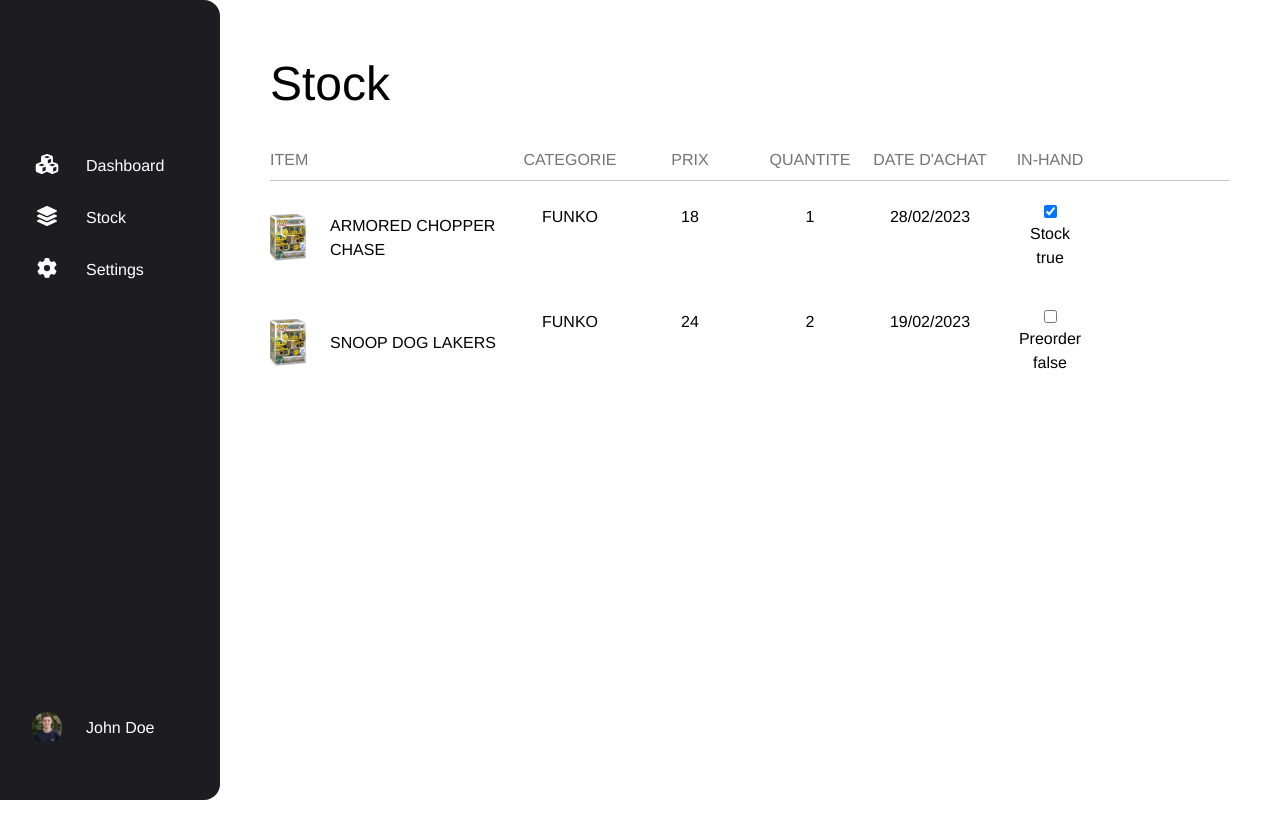
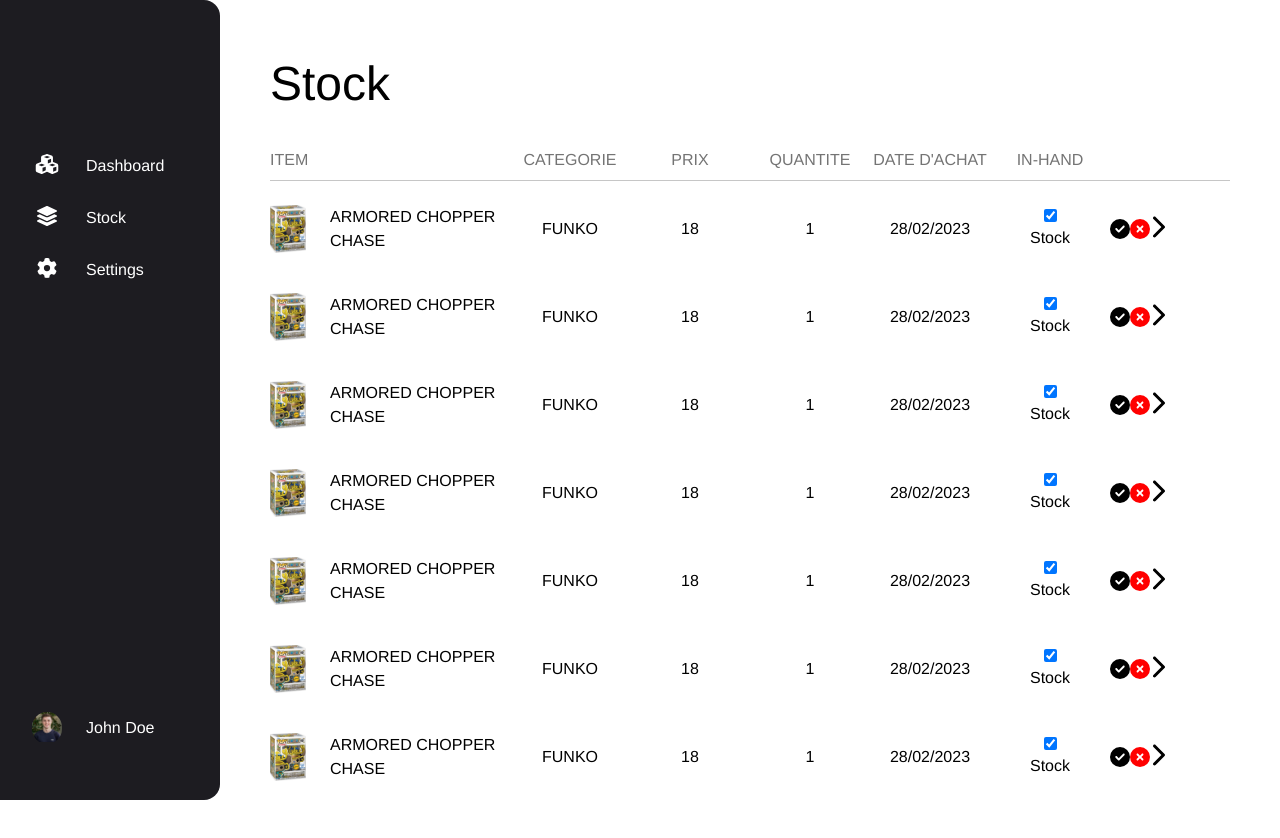
Before and after one commit to kevinrbr/dashboard-wallet-vue, a Vue app: page / in a window 1280 px wide. Shown: the top 838 px of the page. Built offline with nearby package versions, Linux system fonts and the light colour scheme; data requests are answered from the project's data file; a web font is replaced by a local one.

Commit message:
feat: delete product

```diff
--- a/db.json
+++ b/db.json
@@ -1,7 +1,7 @@
 {
   "products": [
     {
-      "id": 1,
+      "id": 7,
       "image": "./images/one-piece-1131-chopper-en-armure-chase-2-1669110369_0x460.webp",
       "name": "Armored Chopper Chase",
       "category": "funko",
@@ -11,14 +11,64 @@
       "inHand": true
     },
     {
-      "id": 2,
+      "id": 8,
       "image": "./images/one-piece-1131-chopper-en-armure-chase-2-1669110369_0x460.webp",
-      "name": "Snoop Dog Lakers",
+      "name": "Armored Chopper Chase",
       "category": "funko",
-      "price": 24,
-      "quantity": 2,
-      "buyingDate": "19/02/2023",
-      "inHand": false
+      "price": 18,
+      "quantity": 1,
+      "buyingDate": "28/02/2023",
+      "inHand": true
+    },
+    {
+      "id": 9,
+      "image": "./images/one-piece-1131-chopper-en-armure-chase-2-1669110369_0x460.webp",
+      "name": "Armored Chopper Chase",
+      "category": "funko",
+      "price": 18,
+      "quantity": 1,
+      "buyingDate": "28/02/2023",
+      "inHand": true
+    },
+    {
+      "id": 10,
+      "image": "./images/one-piece-1131-chopper-en-armure-chase-2-1669110369_0x460.webp",
+      "name": "Armored Chopper Chase",
+      "category": "funko",
+      "price": 18,
+      "quantity": 1,
+      "buyingDate": "28/02/2023",
+      "inHand": true
+    },
+    {
+      "id": 11,
+      "image": "./images/one-piece-1131-chopper-en-armure-chase-2-1669110369_0x460.webp",
+      "name": "Armored Chopper Chase",
+      "category": "funko",
+      "price": 18,
+      "quantity": 1,
+      "buyingDate": "28/02/2023",
+      "inHand": true
+    },
+    {
+      "id": 12,
+      "image": "./images/one-piece-1131-chopper-en-armure-chase-2-1669110369_0x460.webp",
+      "name": "Armored Chopper Chase",
+      "category": "funko",
+      "price": 18,
+      "quantity": 1,
+      "buyingDate": "28/02/2023",
+      "inHand": true
+    },
+    {
+      "id": 13,
+      "image": "./images/one-piece-1131-chopper-en-armure-chase-2-1669110369_0x460.webp",
+      "name": "Armored Chopper Chase",
+      "category": "funko",
+      "price": 18,
+      "quantity": 1,
+      "buyingDate": "28/02/2023",
+      "inHand": true
     }
   ]
 }
--- a/src/components/Navbar.vue
+++ b/src/components/Navbar.vue
@@ -1,5 +1,5 @@
 <template>
-    <nav class="absolute bottom-0 right-0 left-0 bg-neutral sm:top-0 sm:right-auto sm:w-[220px] sm:rounded-tr-2xl sm:rounded-br-2xl">
+    <nav class="fixed bottom-0 right-0 left-0 bg-neutral sm:top-0 sm:right-auto sm:w-[220px] sm:rounded-tr-2xl sm:rounded-br-2xl">
         <ul class="flex h-16 items-center justify-between py-0 px-8 sm:flex-col sm:pt-[150px] sm:h-auto sm:items-start sm:gap-6">
             <li class="text-white text-xl">
                 <a href="#">
--- a/src/main.ts
+++ b/src/main.ts
@@ -11,6 +11,9 @@
   faLayerGroup,
   faPlus,
   faGear,
+  faCircleCheck,
+  faCircleXmark,
+  faChevronRight,
 } from "@fortawesome/free-solid-svg-icons";
 
 const router = createRouter({
@@ -18,7 +21,15 @@
   routes: [{ path: "/", component: () => import("./views/Stock.vue") }],
 });
 
-library.add(faCubes, faLayerGroup, faPlus, faGear);
+library.add(
+  faCubes,
+  faLayerGroup,
+  faPlus,
+  faGear,
+  faCircleCheck,
+  faCircleXmark,
+  faChevronRight
+);
 const app = createApp(App);
 
 app.use(router).component("font-awesome-icon", FontAwesomeIcon);
--- a/src/shared/data.service.ts
+++ b/src/shared/data.service.ts
@@ -7,17 +7,25 @@
   return data;
 };
 
-const updateStock = async function (item: IItems) {
+const updateProduct = async function (item: IItems) {
   const response = await axios.put(
     `http://localhost:3000/products/${item.id}`,
     item
   );
   const updatedHero = response.data;
-  console.log(updatedHero);
   return updatedHero;
+};
+
+const deleteProduct = async function (item: IItems) {
+  const response = await axios.delete(
+    `http://localhost:3000/products/${item.id}`
+  );
+  getStock();
+  return response;
 };
 
 export const dataService = {
   getStock,
-  updateStock,
+  updateProduct,
+  deleteProduct,
 };
--- a/src/shared/types/items.ts
+++ b/src/shared/types/items.ts
@@ -5,6 +5,7 @@
   category: string;
   price: number;
   quantity: number;
+  sold: boolean;
   buyingDate: string;
   inHand: boolean;
 }
--- a/src/views/Stock.vue
+++ b/src/views/Stock.vue
@@ -2,9 +2,12 @@
 
 import { dataService } from '@/shared/data.service';
 import { IItems } from '@/shared/types/items';
-import { ref } from 'vue';
+import { reactive, ref, watch } from 'vue';
 
 const items = ref<IItems[]>(await dataService.getStock());
+
+  watch(items, (newValue) => {
+    }, { deep: true })
 
 </script>
 
@@ -19,7 +22,7 @@
       <span class="text-center">Date d'achat</span>
       <span class="text-center">In-Hand</span>
     </div>
-    <div v-for="i in items" key="i.id" class="grid mb-10 sm:grid-cols-[2fr_1fr_1fr_1fr_1fr_1fr_1fr]">
+    <div v-for="i in items" key="i.id" class="grid mb-10 items-center sm:grid-cols-[2fr_1fr_1fr_1fr_1fr_1fr_1fr]">
         <div class="font-title flex items-center">
           <img :src="i.image" class="w-[15%]"/>
           <p class="uppercase ml-6 sm:max-w-[200px]">{{ i.name }}</p>
@@ -29,9 +32,20 @@
         <p class="text-center">{{ i.quantity }}</p>
         <p class="text-center">{{ i.buyingDate }}</p>
         <div class="text-center flex flex-col justify-center items-center">
-          <input type="checkbox" v-model="i.inHand" @change="dataService.updateStock(i)">
+          <input type="checkbox" v-model="i.inHand" @change="dataService.updateProduct(i)">
           <label class="mt-1">{{ i.inHand ? "Stock" : "Preorder" }}</label>
-          {{ i.inHand }}
+        </div>
+        <div>
+          <font-awesome-icon icon="fa-solid fa-circle-check" class="text-xl" />
+          <font-awesome-icon
+            icon="fa-solid fa-circle-xmark"
+            class="text-xl text-red"
+            @click="() => {
+              dataService.deleteProduct(i);
+              items = items.filter(item => item.id !== i.id);
+            }"
+          />
+          <font-awesome-icon icon="fa-solid fa-chevron-right" class="text-2xl" />
         </div>
     </div>
   </section>
--- a/tailwind.config.cjs
+++ b/tailwind.config.cjs
@@ -9,6 +9,7 @@
     colors: {
       'white': '#fff',
       'black': '#000',
+      'red': '#FF0000',
       'primary': '#C4A0FF',
       'neutral': '#1D1C21',
       'gray': '#747474',
```
